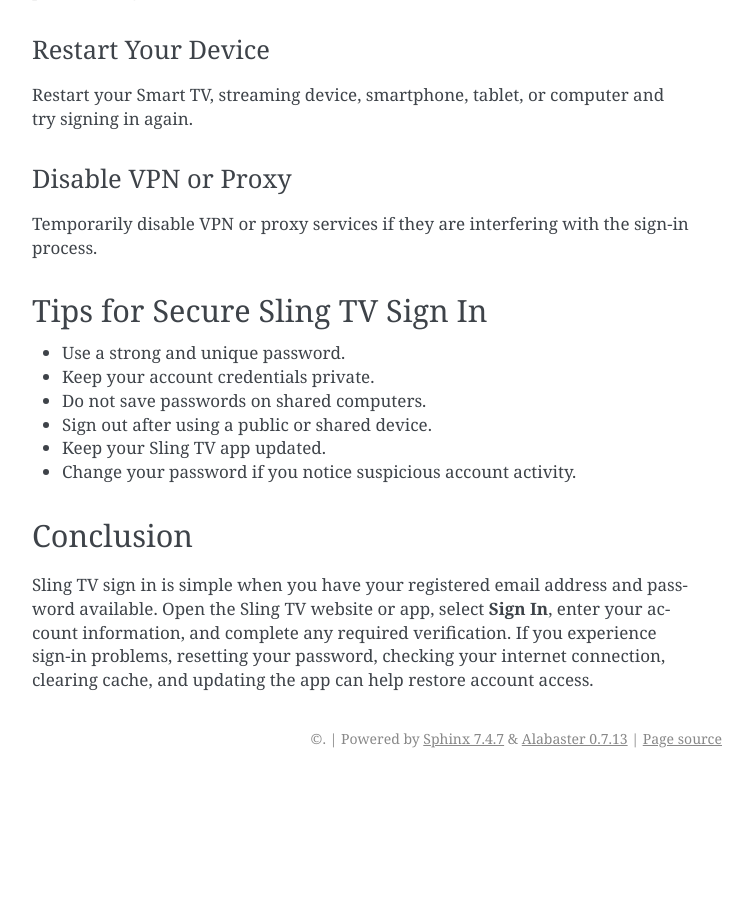
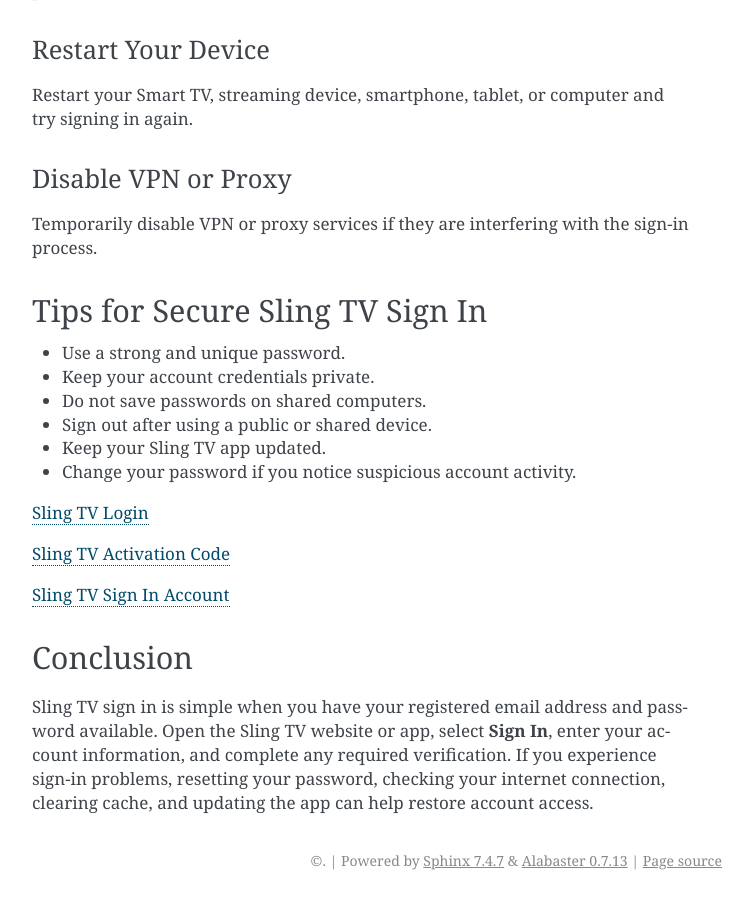
Before and after one commit to sllingtv/slingtvsignin, a Sphinx documentation site: the page built from docs/index.rst, in a window 1280 px wide and 900 px high, scrolled down 2232 px. Shown: the whole window, without its empty margins (388-1141 px from the left). Built offline with Sphinx 7.4.7, drawn with Linux system fonts in a browser that asks for light colours; before the commit the page ends 3010 px from its top, so only the background shows below that.

Commit message:
Update index.rst

```diff
--- a/docs/index.rst
+++ b/docs/index.rst
@@ -103,6 +103,13 @@ Tips for Secure Sling TV Sign In
 * Keep your Sling TV app updated.
 * Change your password if you notice suspicious account activity.
 
+`Sling TV Login <https://slinggtv-sling-tv-login-account.readthedocs-hosted.com/en/latest/>`_
+
+`Sling TV Activation Code <https://sliingtv.inblog.io/sling-tv-activation-code>`_
+
+`Sling TV Sign In Account <https://slingtvv.mystrikingly.com/>`_
+
+
 Conclusion
 ----------
 
```
